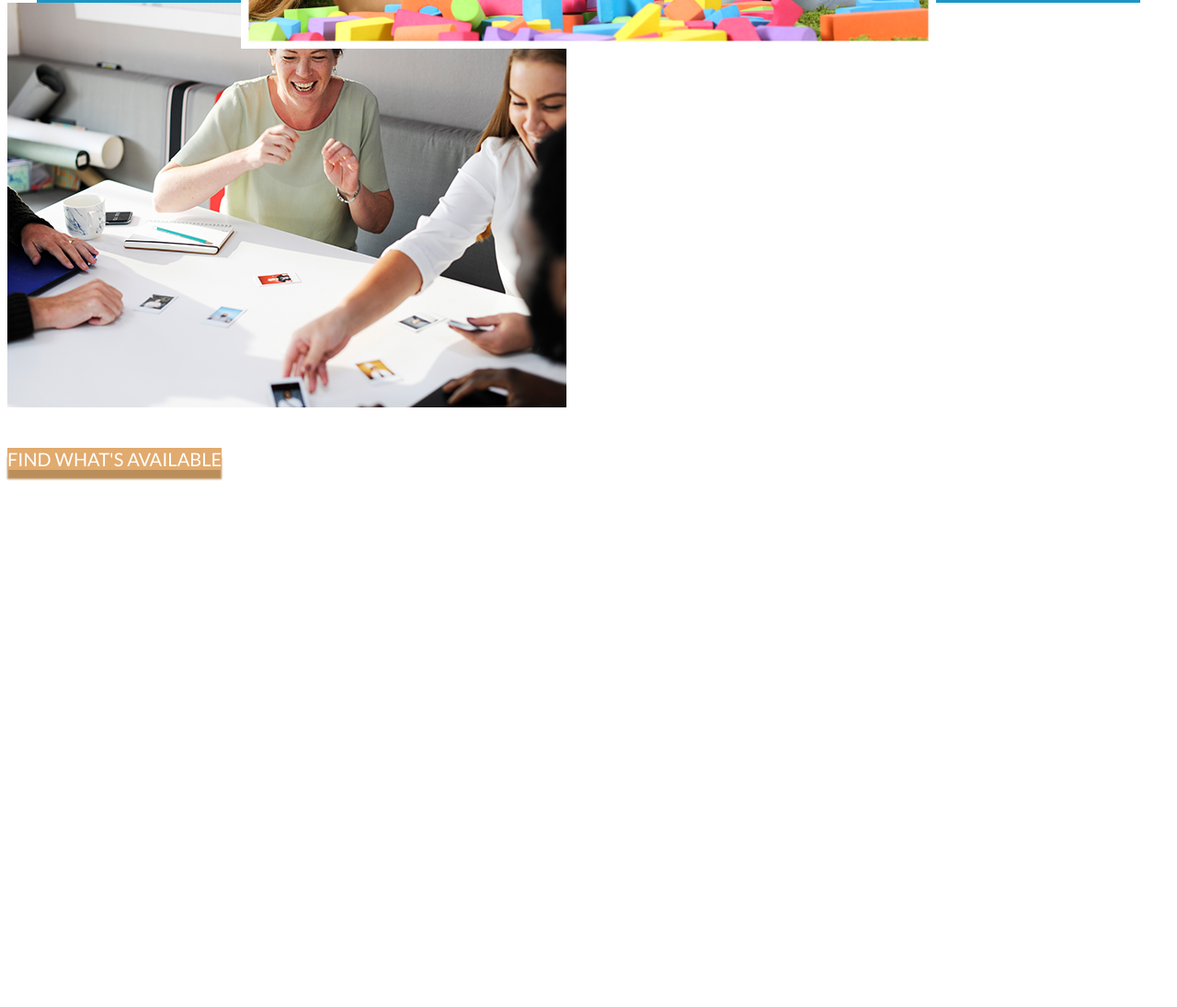
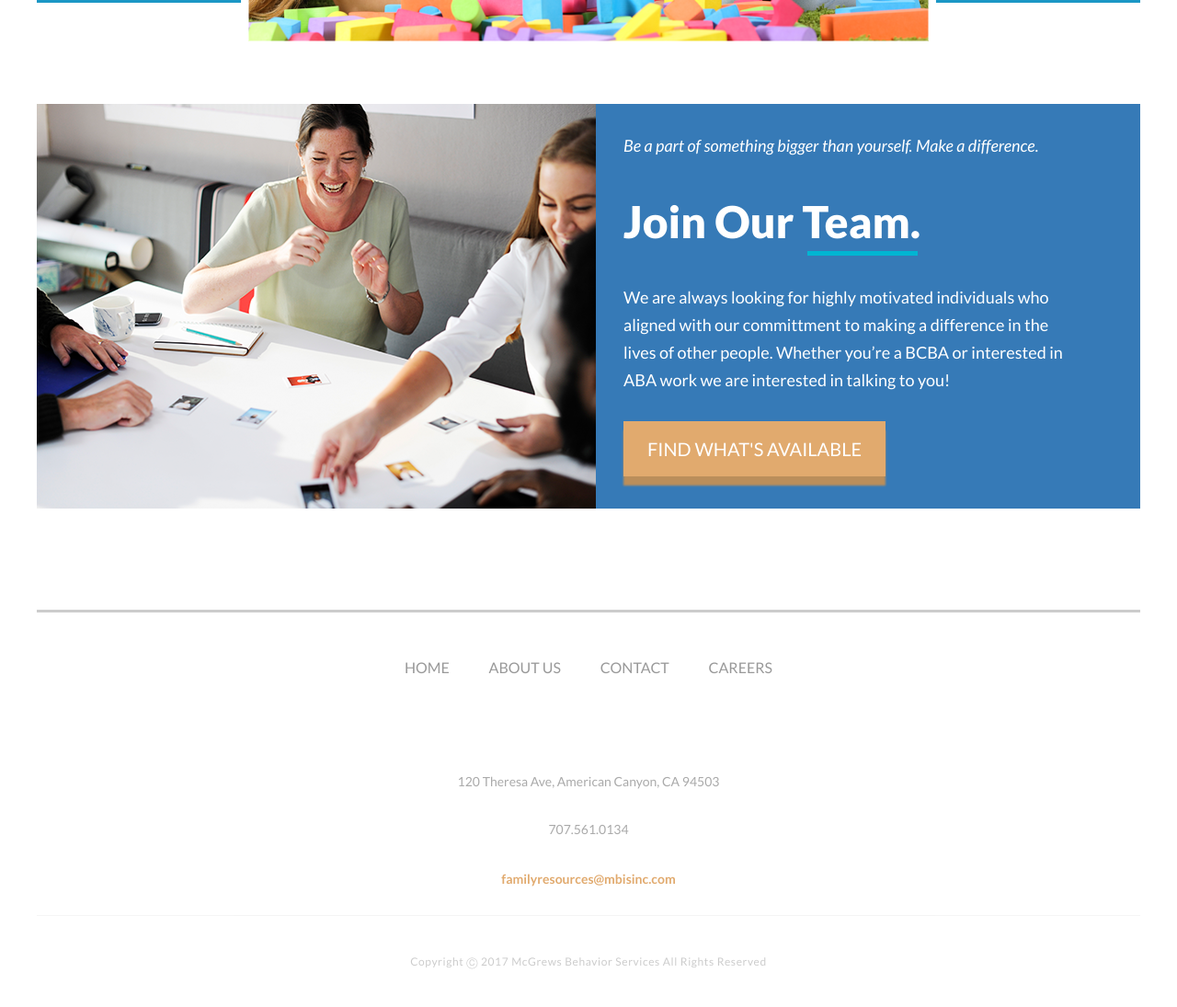
Before and after one commit to tarasprocishin/ReliableTest, a website: page app/index.html in a window 1280 px wide. Shown: the part 2225-3320 px from the top of the page at 92% size. Before the commit the page ends 2762 px from the top, so only its background shows below. Drawn offline with nearby package versions, Linux system fonts and the light colour scheme.

Commit message:
finished the layout

```diff
--- a/app/index.html
+++ b/app/index.html
@@ -55,26 +55,50 @@
             <img src="../img/Layer_3.png" alt="" class="photo__item">
         </section>
         <section class="join-our-team">
-            <img src="../img/Picture.png" alt="" class="join-our-team__picture">
-            <div>
-
+            <div  class="join-our-team__picture">
+            <img src="../img/Picture.png" alt="">
             </div>
-            <p class="join-our-team__text__italic"></p>
-            <h2 class="join-our-team__title"></h2>
-            <p class="join-our-team__text"></p>
-            <a href="#" class="join-our-team__buttom button">
-                Find what's available
-            </a>
+            <div class="join-our-team__content">
+                <p class="join-our-team__text__italic">
+                    Be a part of something bigger than yourself. Make a difference.
+                </p>
+                <h2 class="join-our-team__title">
+                    Join Our Team.
+                </h2>
+                <p class="join-our-team__text">
+                    We are always looking for highly motivated individuals
+                    who aligned with our committment to making a difference
+                    in the lives of other people. Whether you’re a BCBA or
+                    interested in ABA work we are interested in talking to you!
+                </p>
+                <a href="#" class="join-our-team__buttom button">
+                    Find what's available
+                </a>
+            </div>
         </section>
     </main>
-    <footer>
-        <nav>
-
+    <script src="https://code.jquery.com/jquery-3.3.1.slim.min.js" integrity="sha384-q8i/X+965DzO0rT7abK41JStQIAqVgRVzpbzo5smXKp4YfRvH+8abtTE1Pi6jizo" crossorigin="anonymous"></script>
+    <footer class="footer">
+        <nav class="footer__nav-bar">
+            <ul>
+                <li><a href="#">home</a></li>
+                <li><a href="#">about us</a></li>
+                <li><a href="#">contact</a></li>
+                <li><a href="#">careers</a></li>
+            </ul>
         </nav>
-        <p></p>
-        <p></p>
-        <p></p>
+        <p class="footer__adres">
+            120 Theresa Ave, American Canyon, CA 94503
+        </p>
+        <p class="footer__cordinate">
+            707.561.0134
+        </p>
+        <a href="#" class="footer__mail">
+            familyresources@mbisinc.com
+        </a>
+        <p class="footer__tm">
+            Copyright Ⓒ 2017 McGrews Behavior Services All Rights Reserved
+        </p>
     </footer>
-    <script src="https://code.jquery.com/jquery-3.3.1.slim.min.js" integrity="sha384-q8i/X+965DzO0rT7abK41JStQIAqVgRVzpbzo5smXKp4YfRvH+8abtTE1Pi6jizo" crossorigin="anonymous"></script>
 </body>
 </html>
--- a/app/sass/main.sass
+++ b/app/sass/main.sass
@@ -18,7 +18,6 @@ $font-stack: Lato, sans-serif
 =nav-bar__a()
       display: block
       padding: 6px 0
-      text-decoration: none
       text-transform: uppercase
       font-size: 16px
       transition: 0.5s
@@ -44,12 +43,12 @@ $font-stack: Lato, sans-serif
       width: 285px
       height: 60px
       background-color: #e1aa6e
-      text-decoration: none
       line-height: 60px
       text-align: center
       text-transform: uppercase
       font-size: 20px
       box-shadow:  0 10px 2px 0 #ba8e5b
+      transition: 0.5s
 
 .button:hover
   background-color: #00b5d2
@@ -62,6 +61,9 @@ body
 
 p
   line-height: 30px
+
+a
+  text-decoration: none
 
 .find-help
   +widthSection
@@ -118,7 +120,6 @@ p
   text-shadow: 1px 1px 0 rgba(0, 0, 0, 0.5)
 
 .find-help__button
-  transition: 0.5s
   margin-top: 46px
 
 
@@ -179,3 +180,78 @@ p
 .photo__item
   position: relative
   bottom: -50px
+
+.join-our-team
+  +widthSection
+  color: white
+  padding: 0
+  height: 440px
+  background-color: #367ab7
+  display: flex
+  justify-content: space-between
+  margin-top: 110px
+
+.join-our-team__content
+  display: flex
+  flex-direction: column
+  margin: 30px 70px 30px 30px
+
+.join-our-team__text__italic
+  font-style: italic
+
+.join-our-team__title
+  +h2-style
+  position: relative
+  &::after
+    +after-box
+    width: 120px
+    left: 200px
+    top: 60px
+
+.join-our-team__text
+  margin-bottom: 30px
+
+.footer
+  +widthSection
+  color: #aaaaaa
+  padding: 0
+  height: 400px
+  text-align: center
+  margin-top: 110px
+  border-top: 3px solid  #cccccc
+  font-size: 14px
+  line-height: 27px
+
+
+.footer__nav-bar
+  margin-top: 40px
+  ul
+    +nav-bar__ul
+    li
+      +nav-bar__li
+      a
+        +nav-bar__a
+        color: #999999
+        margin: 0 20px
+
+.footer__adres
+  margin-top: 90px
+  margin-bottom: 22px
+
+.footer__cordinate
+  margin-bottom: 22px
+
+.footer__mail
+  display: block
+  color: #e1aa6e
+  font-weight: 700
+  line-height: 33.75px
+  margin-bottom: 22px
+
+
+.footer__tm
+  border-top: 1px solid #eeeeee
+  font-size: 12px
+  letter-spacing: 0.6px
+  opacity: 0.6
+  line-height: 99px
```
Also changed, not shown: app/css/main.css.
